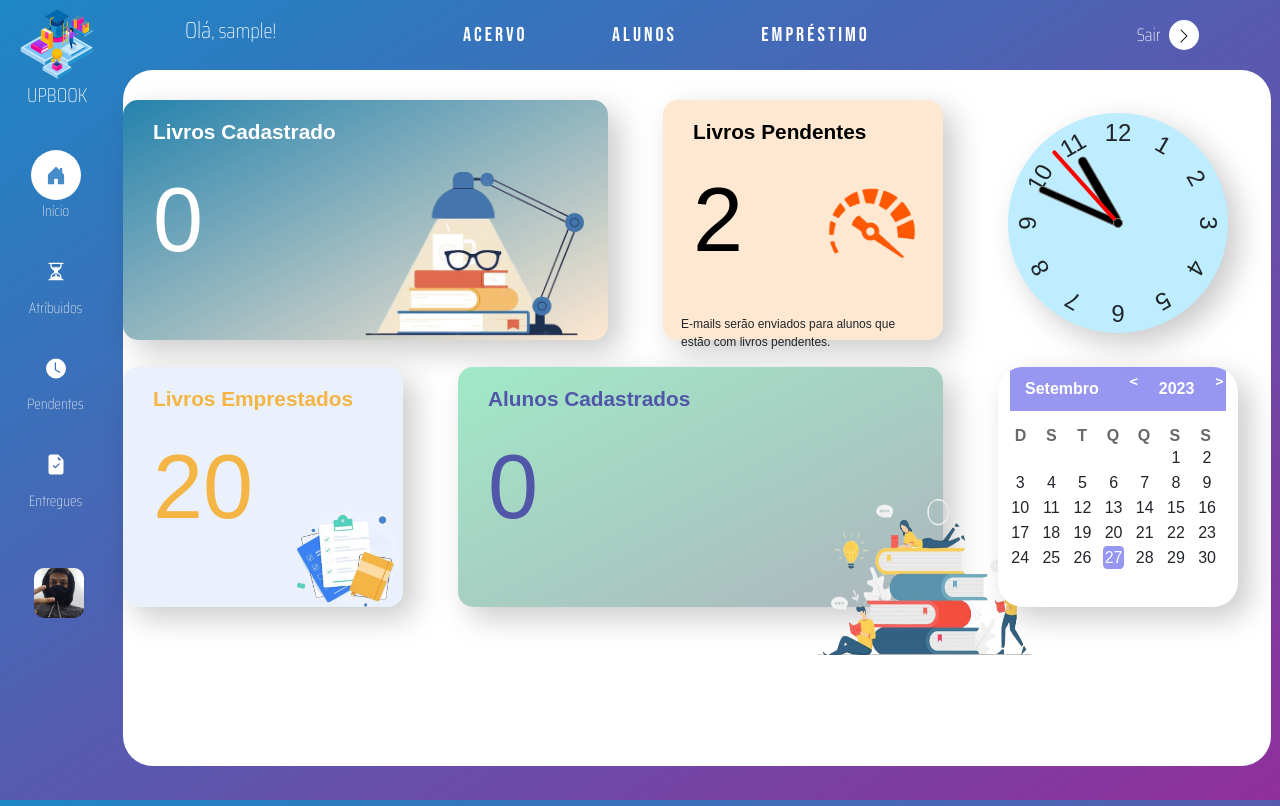
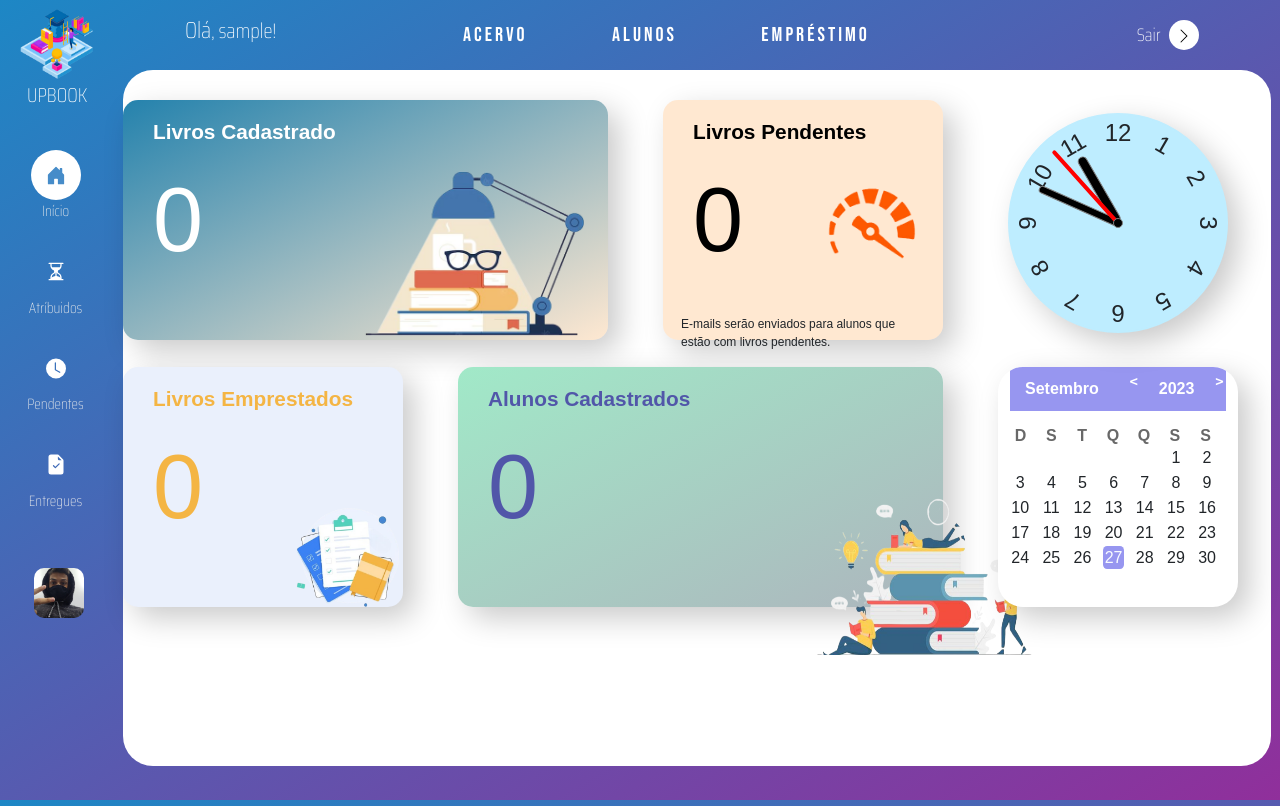
Before and after one commit to joaosousaa/TCC, a PHP site: page /home.php in a window 1280 px wide; the page is wider, and only the part inside the window is pictured. Shown: the top 806 px of that part. Run offline with PHP 8.4, Linux system fonts and the light colour scheme; the visitor is signed in with stand-in values (Sample User, id 1); data that the repository does not hold is empty; some web fonts are replaced.

Commit message:
atualizacao

```diff
--- a/JS/inputaluno.js
+++ b/JS/inputaluno.js
@@ -69,7 +69,7 @@ async function listar_aluno(nome) {
 
             // Criar o item da lista
             //aluno += "<a href='visualizar.php?id=" + resposta['dados'][i]['id'] + "'>" + resposta['dados'][i]['nome'] + "</a><br><br>";
-            aluno += "<a href='#'>" + resposta['dados'][i]['nome'] + "</a><br><br>";
+            aluno += "<a href='#'>" + resposta['dados'][i]['nome'] [i]['curso'] + "</a><br><br>";
         }
     } else {
         // Retorna a mensagem de erro quando não encontrar nenhum registro no banco de dados
--- a/home.php
+++ b/home.php
@@ -150,7 +150,7 @@ $totalalunos = $row['total_rows'];
                                 <h4 class="imgAlarme" style="color: black; margin-top: 20px; ">Livros Pendentes</h4>
                             </div>
                             <div class="col-md-2" style="width: 50.666667%;">
-                                <span style="color: black;font-size: 90px;">2</span>
+                                <span style="color: black;font-size: 90px;">0</span>
                             </div>
                             <div class="col-md-2">
                                 <img src="img/velocimetro.png" style="height: 35%; margin-top: 4vh; margin-bottom: 4px;"
@@ -189,7 +189,7 @@ $totalalunos = $row['total_rows'];
                                 <h4 class="imgAlarme" style="color: #F4B544; margin-top: 20px; ">Livros Emprestados</h4>
                             </div>
                             <div class="col-md-2" style="width: 47.666667%;">
-                                <span style="color: #F4B544;font-size: 90px;">20</span>
+                                <span style="color: #F4B544;font-size: 90px;">0</span>
                             </div>
                             <div class="col-md-2">
                                 <img src="img/livroemprestado.png" style="height: 25%; margin-top: 8vh;
```
Also changed, not shown: emprestimo.php (+12 -1 lines).
